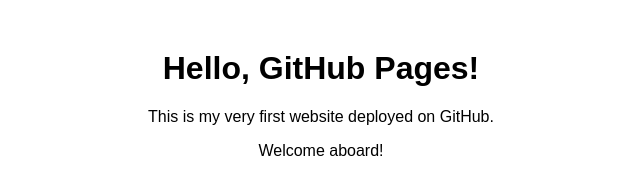
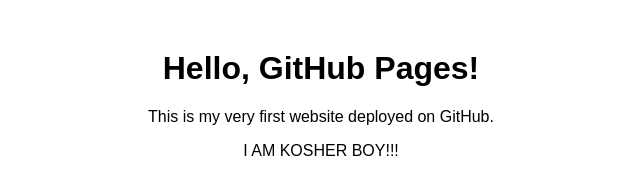
Before and after one commit to kosherboynewb/kosherboynewb.github.io, a plain HTML site: page index.html in a window 1280 px wide. Shown: the full height of the page, 319-959 px from the left. Drawn offline with Linux system fonts and the light colour scheme.

Commit message:
Update index.html

```diff
--- a/index.html
+++ b/index.html
@@ -15,6 +15,6 @@
 <body>
     <h1>Hello, GitHub Pages!</h1>
     <p>This is my very first website deployed on GitHub.</p>
-    <p>Welcome aboard!</p>
+    <p>I AM KOSHER BOY!!!</p>
 </body>
 </html>
```
